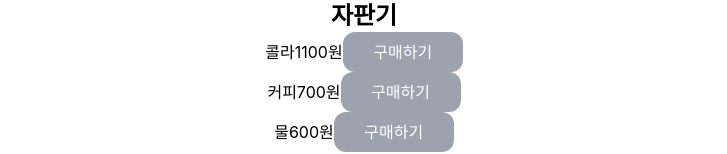
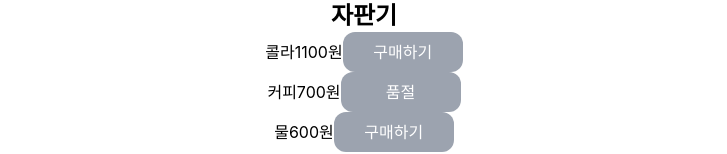
Before and after one commit to annann23/jungwun_vending_machine, a React (Create React App) app: page / in a window 1280 px wide. Shown: the top 154 px of the page, without its empty margins (276-1003 px from the left). Built offline with nearby package versions, Linux system fonts and the light colour scheme.

Commit message:
Feat: 버튼 누르면 아이템 구매되는 함수 생성

```diff
--- a/src/App.tsx
+++ b/src/App.tsx
@@ -26,7 +26,20 @@ function App() {
     initItems();
   }, []);
 
-  const buyItem = (id: number) => {};
+  const buyItem = (id: number) => {
+    const item = items.find((item) => item.id === id);
+
+    if (item && item.amount > 0 && insertedAmount >= item.price) {
+      setInsertedAmount(insertedAmount - item.price);
+      setItems(
+        items.map((item) =>
+          item.id === id ? { ...item, amount: item.amount - 1 } : item
+        )
+      );
+    }
+    // 실제 웹페이지라면 else 상황에서는 잔액이 부족하거나 재고가 없다고 팝업이 뜨겠지만
+    // 자판기와 유사하게 작동하게 하기 위해 버튼을 눌러도 아무런 동작도 하지 않습니다.
+  };
 
   return (
     <div className="App">
@@ -49,7 +62,7 @@ function App() {
                     : "cursor-pointer bg-red-400"
                 }`}
             >
-              구매하기
+              {item.amount === 0 ? "품절" : "구매하기"}
             </button>
           </div>
         ))}
```
